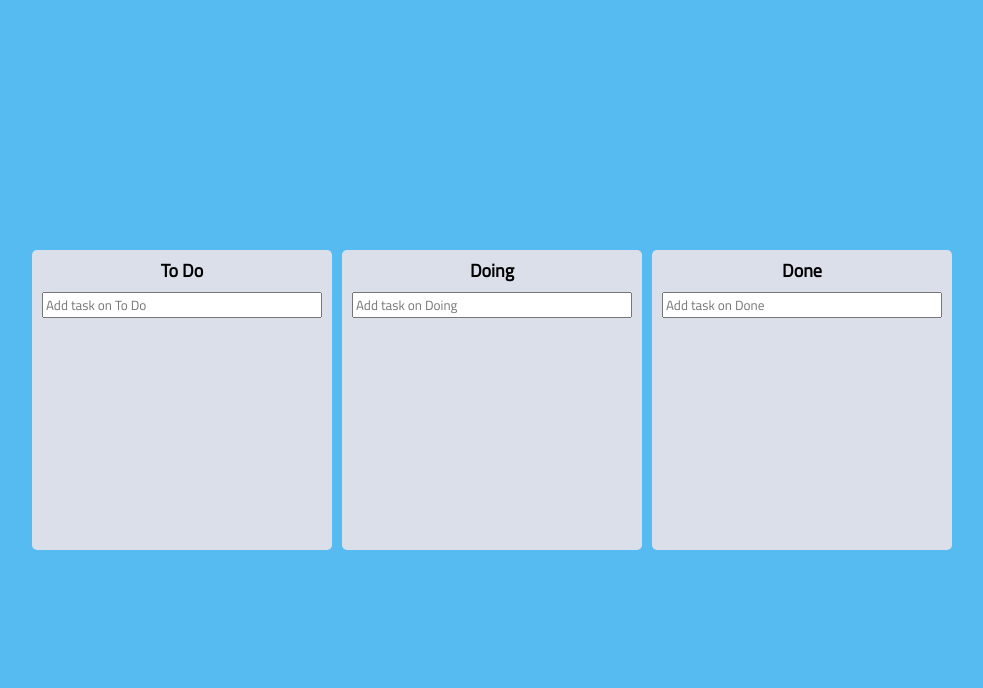
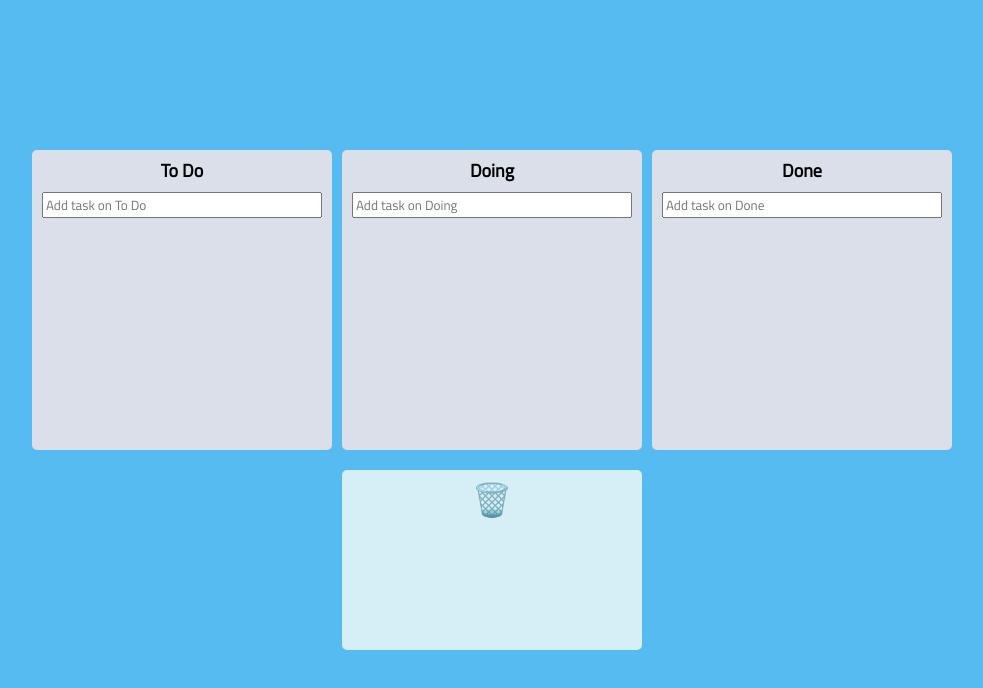
Before and after one commit to ny0011/todo-list, a React (Create React App) app: page / in a window 1280 px wide. Shown: the top 688 px of the page, without its empty margins (148-1131 px from the left). Built offline with nearby package versions, Linux system fonts and the light colour scheme.

Commit message:
To Do를 삭제하는 쓰레기통 생성

```diff
--- a/src/App.tsx
+++ b/src/App.tsx
@@ -3,11 +3,13 @@ import { useRecoilState } from "recoil";
 import styled from "styled-components";
 import { toDoState } from "./atoms";
 import Board from "./Components/Board";
+import Trashcan from "./Components/Trashcan";
 
 const Wrapper = styled.div`
   display: flex;
   width: 100vw;
   margin: 0 auto;
+  flex-direction: column;
   justify-content: center;
   align-items: center;
   height: 100vh;
@@ -25,8 +27,18 @@ function App() {
   const [toDos, setToDos] = useRecoilState(toDoState);
   const onDragEnd = (info: DropResult) => {
     const { destination, source } = info;
+
     if (!destination) return;
+    if (destination.droppableId === "trashcan") {
+      setToDos((allBoards) => {
+        const board = [...allBoards[source.droppableId]];
+        board.splice(source.index, 1);
+        return { ...allBoards, [source.droppableId]: board };
+      });
+      return;
+    }
     if (destination.droppableId === source.droppableId) {
+      if (destination.index === source.index) return;
       setToDos((allBoards) => {
         const board = [...allBoards[source.droppableId]];
         const card = board[source.index];
@@ -51,8 +63,6 @@ function App() {
         };
       });
     }
-
-    console.log(toDos);
   };
   return (
     <DragDropContext onDragEnd={onDragEnd}>
@@ -64,6 +74,7 @@ function App() {
             );
           })}
         </Boards>
+        <Trashcan droppableId="trashcan" />
       </Wrapper>
     </DragDropContext>
   );
--- /dev/null
+++ b/src/Components/Trashcan.tsx
@@ -0,0 +1,61 @@
+import { Droppable, DroppableId } from "react-beautiful-dnd";
+import styled from "styled-components";
+
+const Wrapper = styled.div`
+  margin-top: 20px;
+  width: 300px;
+  padding: 20px 10px;
+  padding-top: 10px;
+  background-color: #d6eef5;
+  border-radius: 5px;
+  min-height: 180px;
+  display: flex;
+  flex-direction: column;
+  align-items: center;
+`;
+
+interface IAreaProps {
+  isDraggingFromThis: boolean;
+  isDraggingOver: boolean;
+}
+
+const Area = styled.div<IAreaProps>`
+  background-color: ${(props) =>
+    props.isDraggingOver
+      ? "#eed6f5"
+      : props.isDraggingFromThis
+      ? "#dae8ee"
+      : "transparent"};
+  flex-grow: 1;
+  transition: background-color 0.3s ease-in-out;
+  padding: 20px;
+  display: flex;
+  flex-direction: column;
+  justify-content: center;
+  align-items: center;
+  width: 100%;
+`;
+interface ITrashcanProps {
+  droppableId: DroppableId;
+}
+function Trashcan({ droppableId }: ITrashcanProps) {
+  return (
+    <Wrapper>
+      <div style={{ fontSize: "2em" }}>🗑️</div>
+      <Droppable droppableId={droppableId}>
+        {(magic, info) => (
+          <Area
+            ref={magic.innerRef}
+            {...magic.droppableProps}
+            isDraggingOver={info.isDraggingOver}
+            isDraggingFromThis={Boolean(info.draggingFromThisWith)}
+          >
+            {magic.placeholder}
+          </Area>
+        )}
+      </Droppable>
+    </Wrapper>
+  );
+}
+
+export default Trashcan;
```
